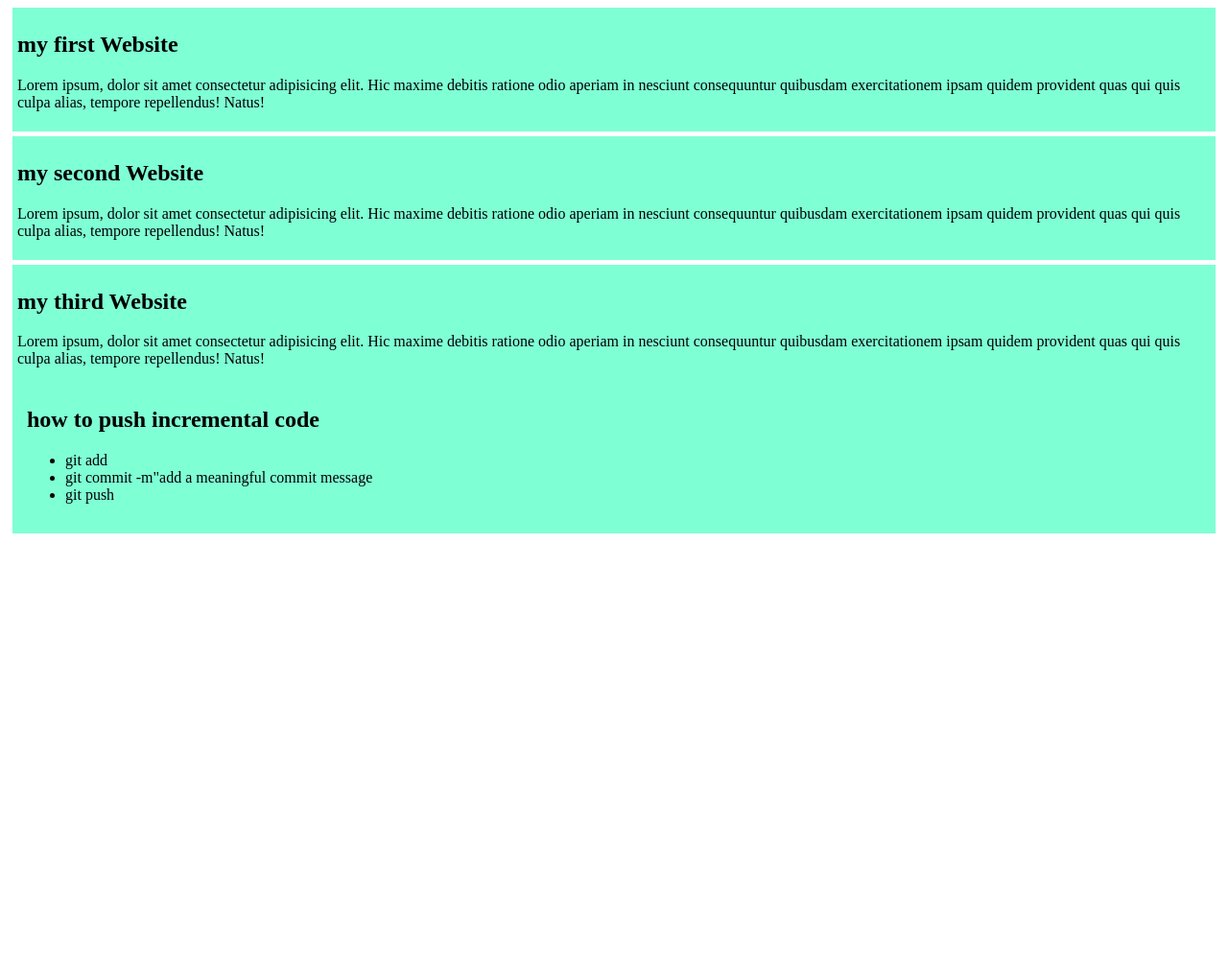
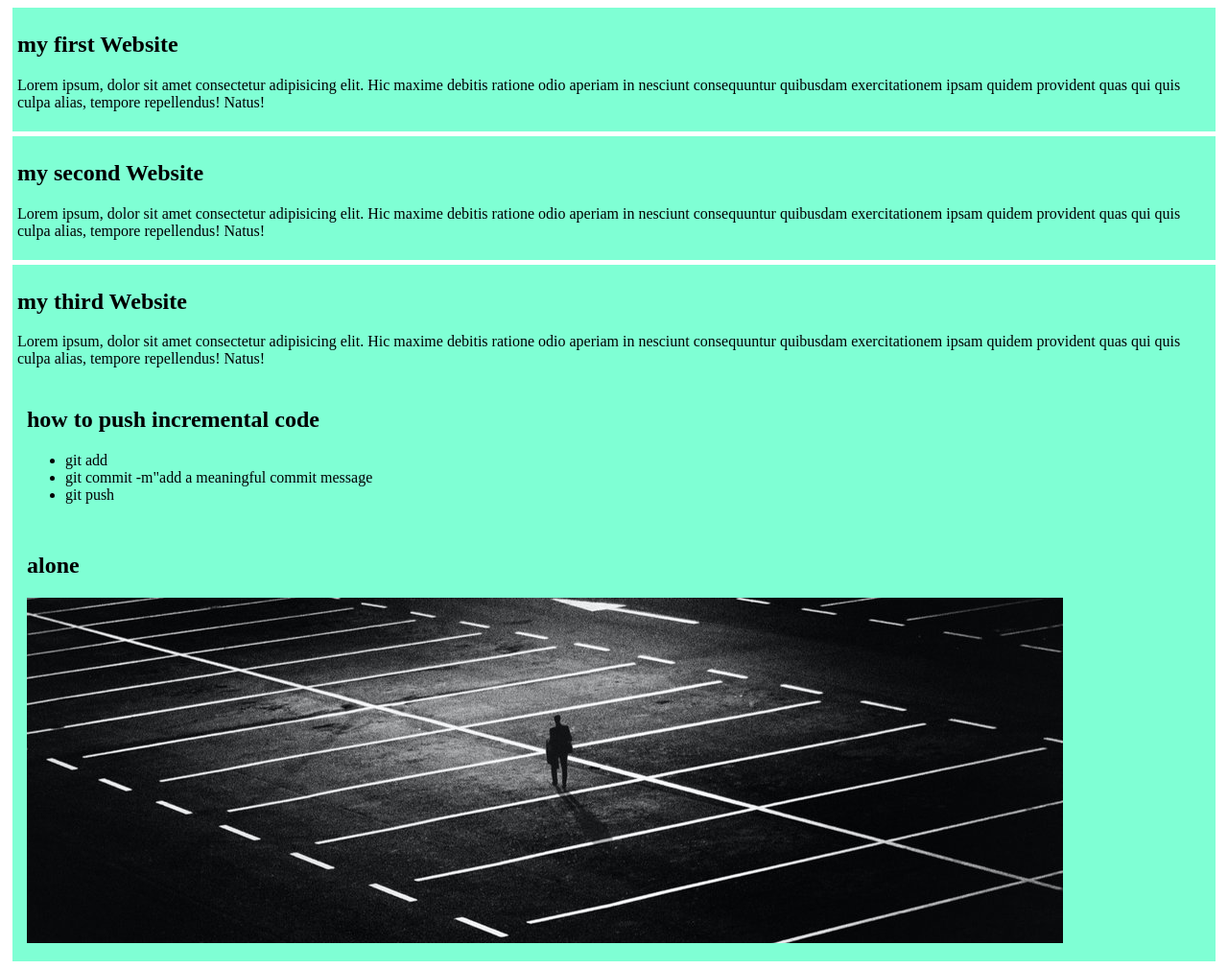
Before and after one commit to asif-kibria/my-simple-website, a plain HTML site: page index.html in a window 1280 px wide. Shown: the whole page at 96% size. Before the commit the page ends 800 px from the top, so only its background shows below. Drawn offline with Linux system fonts and the light colour scheme.

Commit message:
add photo

```diff
--- a/index.html
+++ b/index.html
@@ -33,6 +33,13 @@
 </ul>
 
 
+
+</div>
+<div>
+<h2>alone</h2>
+<img src="images/Alone.jpg" alt="">
+
+
 </div>
 
 </body>
```
Also changed, not shown: images/Alone.jpg (added).
